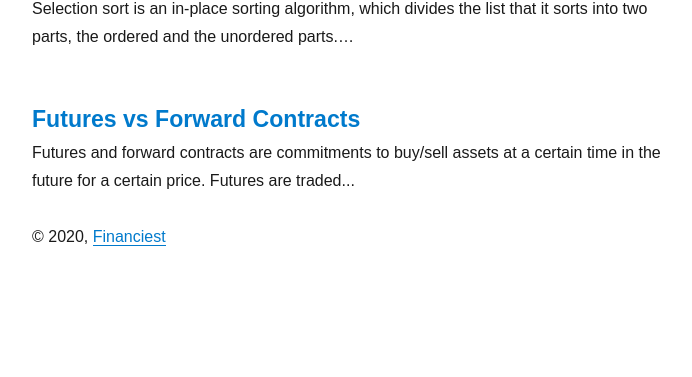
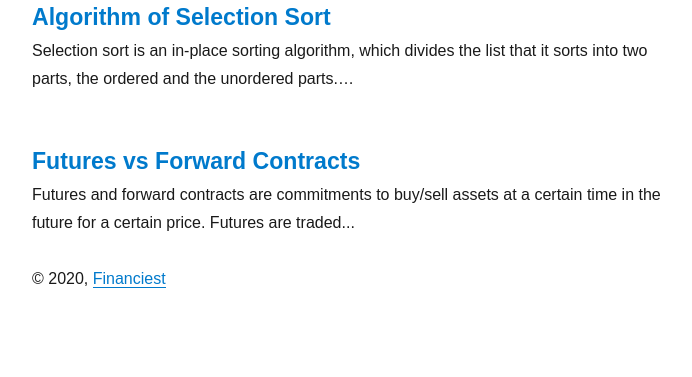
Before and after one commit to klajddd/klajddd.github.io, a Gatsby site: page / in a window 1280 px wide. Shown: the part 720-1097 px from the top of the page, without its empty margins (293-985 px from the left). Before the commit the page ends 1013 px from the top, so only its background shows below. Built offline with nearby package versions, Linux system fonts and the light colour scheme; Gatsby itself is replaced by a stand-in of ours; some packages are replaced by stand-ins of ours.

Commit message:
Update focus wrapper style.

```diff
--- a/src/styles/global.css
+++ b/src/styles/global.css
@@ -9,3 +9,14 @@ h3 {
 a {
   color: black;
 } */
+
+#gatsby-focus-wrapper {
+  margin-left: auto;
+  margin-right: auto;
+  max-width: 48rem;
+  padding: 2.625rem 1.3125rem;
+}
+
+#gatsby-focus-wrapper > * {
+  max-width: 45rem;
+}
```
